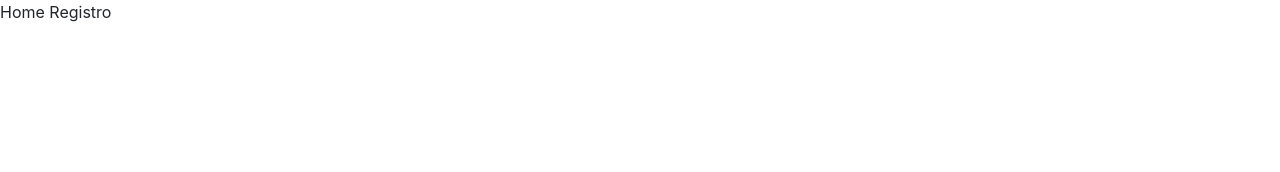
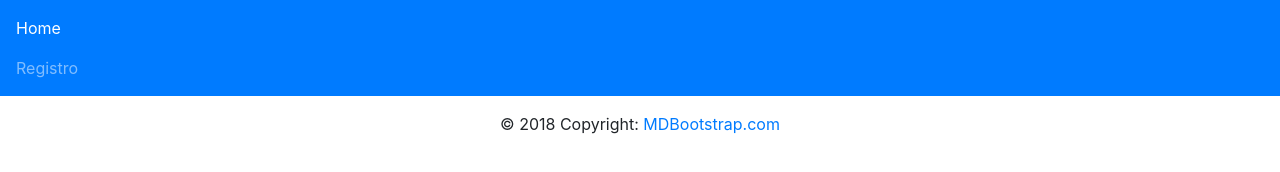
Before and after one commit to Franjrsierra18/login-express, a website: page frontend/index.html in a window 1280 px wide. Drawn offline with nearby package versions, Linux system fonts and the light colour scheme.

Commit message:
agregado un footer y header simple

```diff
--- a/frontend/index.html
+++ b/frontend/index.html
@@ -22,12 +22,25 @@
     </form>
   </div> -->
   <header>
-    <span onclick="onNavClick('/')">Home</span>
-    <span onclick="onNavClick('/registro')"">Registro</span>
+    <nav class="navbar navbar-dark bg-primary">
+        <ul class="navbar-nav mr-auto">
+          <li class="nav-item active">
+            <a class="nav-link" href="#" onclick="onNavClick('/')">Home</a>
+          </li>
+          <li class="nav-item">
+            <a class="nav-link" href="#" onclick="onNavClick('/registro')">Registro</a>
+          </li>
+        </ul>
+    </nav>
   </header>
   <div class="contenido">
 
   </div>
+  <footer>
+    <div class="footer-copyright text-center py-3">© 2018 Copyright:
+      <a href="https://mdbootstrap.com/education/bootstrap/"> MDBootstrap.com</a>
+    </div>
+  </footer>
   <script src="./scripts.js"></script>
 </body>
 </html>
```
